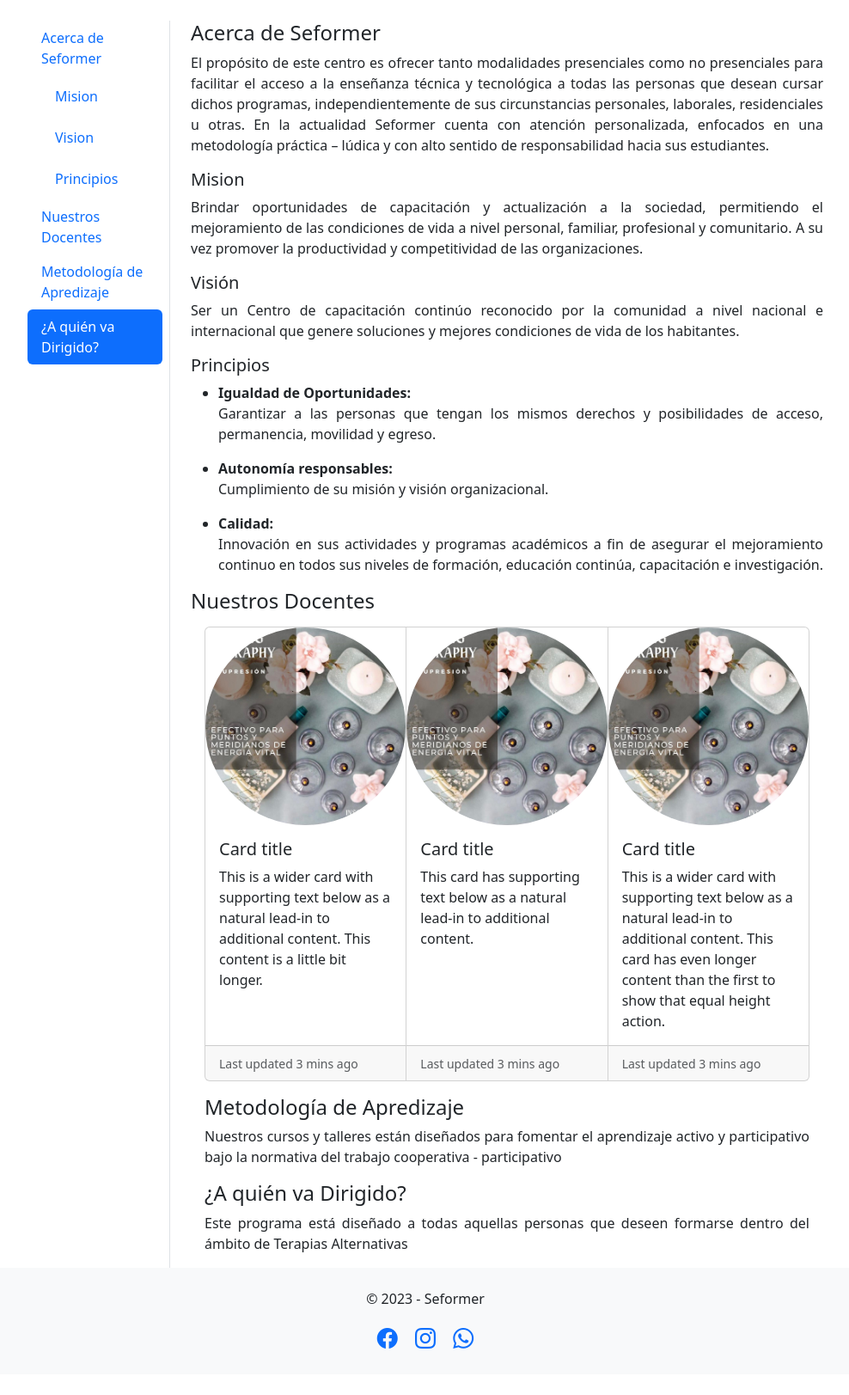
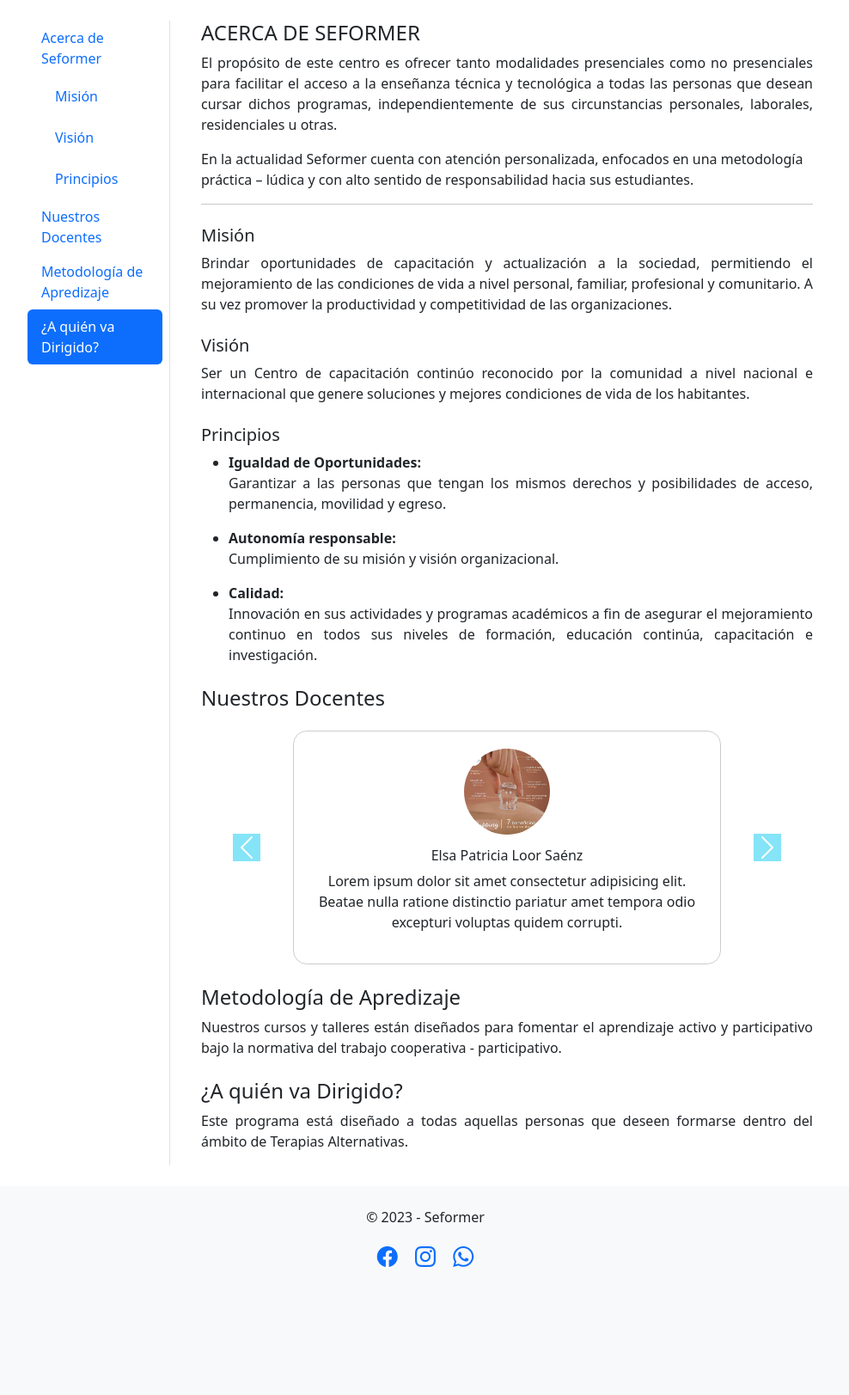
Before and after one commit to DarwinVLA/Seformer, a Django app: page /sobre_nosotros/ in a window 1280 px wide. Shown: the part 104-1727 px from the top of the page at 86% size, without its empty margins (145-1133 px from the left). After the commit the page ends 1578 px from the top, so only its background shows below. Run offline with Django 4.2, Linux system fonts and the light colour scheme.

Commit message:
Acabada Vista Sobre Nosotros

```diff
--- a/Seformer/Shell/static/css/styles.css
+++ b/Seformer/Shell/static/css/styles.css
@@ -31,4 +31,30 @@
   height: 200px;
   overflow: hidden;
   border-radius: 8px;
+}
+
+.card-docentes {
+  margin: 0 auto;
+  width: 70%;
+  display: flex;
+  flex-direction: column;
+  border: 1px solid #ccc;
+  padding: 20px;
+  border-radius: 16px;
+}
+.card-docentes-img {
+  max-width: 100px;
+  max-height: 100px;
+  border-radius: 50%;
+  margin: 0 auto 15px;
+  overflow: hidden;
+}
+.card-docentes-body {
+  text-align: center;
+}
+
+@media (max-width: 768px) {
+  .card-docentes-body p {
+    text-align: justify;
+  }
 }/*# sourceMappingURL=styles.css.map */
--- a/Seformer/Shell/static/css/styles.scss
+++ b/Seformer/Shell/static/css/styles.scss
@@ -34,3 +34,33 @@
     overflow: hidden;
     border-radius: 8px;
 }
+
+.card-docentes {
+    margin: 0 auto;
+    width: 70%;
+    display: flex;
+    flex-direction: column;
+    border: 1px solid #ccc;
+    padding: 20px;
+    border-radius: 16px;
+
+    &-img {
+        max-width: 100px;
+        max-height: 100px;
+        border-radius: 50%;
+        margin: 0 auto 15px;
+        overflow: hidden;
+    }
+
+    &-body {
+        text-align: center;
+    }
+}
+
+@media (max-width: 768px) {
+    .card-docentes-body {
+        p {
+            text-align: justify;
+        }
+    }
+}
--- a/Seformer/Shell/templates/sobre_nosotros.html
+++ b/Seformer/Shell/templates/sobre_nosotros.html
@@ -2,7 +2,8 @@
 {% load static %}
 
 {% block main_content %}
-<!---->
+
+<!-- SCROLLSPY -->
 <div class="container my-4">
   <div class="row justify-content-center">
     <div class="col-2 d-none d-lg-block">
@@ -10,8 +11,8 @@
         <nav class="nav nav-pills flex-column">
           <a class="nav-link" href="#item-1">Acerca de Seformer</a>
           <nav class="nav nav-pills flex-column">
-            <a class="nav-link ms-3 my-1" href="#item-1-1">Mision</a>
-            <a class="nav-link ms-3 my-1" href="#item-1-2">Vision</a>
+            <a class="nav-link ms-3 my-1" href="#item-1-1">Misión</a>
+            <a class="nav-link ms-3 my-1" href="#item-1-2">Visión</a>
             <a class="nav-link ms-3 my-1" href="#item-1-3">Principios</a>
           </nav>
           <a class="nav-link" href="#item-2">Nuestros Docentes</a>
@@ -21,100 +22,125 @@
       </nav>
     </div>
 
-    <div class="col-12 col-lg-8">
+    <div class="col-12 col-lg-8 px-5 px-md-4">
       <div data-bs-spy="scroll" data-bs-target="#navbar-example3" data-bs-smooth-scroll="true"
         class="scrollspy-example-2" tabindex="0">
+
+        <!-- ACERCA DE SEFORMER -->
         <div id="item-1">
-          <h4>Acerca de Seformer</h4>
-          <p class="text-justify">El propósito de este centro es ofrecer tanto modalidades presenciales como no presenciales para facilitar
-            el
-            acceso a la enseñanza técnica y tecnológica a todas las personas que desean cursar dichos programas,
-            independientemente
-            de sus circunstancias personales, laborales, residenciales u otras.
-            En la actualidad Seformer cuenta con atención personalizada, enfocados en una metodología práctica – lúdica
-            y con alto
-            sentido de responsabilidad hacia sus estudiantes.</p>
+          <h4>ACERCA DE SEFORMER</h4>
+          <p class="text-justify">El propósito de este centro es ofrecer tanto modalidades presenciales como no
+            presenciales para facilitar el acceso a la enseñanza técnica y tecnológica a todas las personas que desean
+            cursar dichos programas, independientemente de sus circunstancias personales, laborales, residenciales u
+            otras.</p>
+          <p> En la actualidad Seformer cuenta con atención personalizada, enfocados en una metodología práctica –
+            lúdica y con alto sentido de responsabilidad hacia sus estudiantes.</p>
         </div>
-        <div id="item-1-1">
-          <h5>Mision</h5>
-          <p  class="text-justify" > Brindar oportunidades de capacitación y actualización a la sociedad, permitiendo el mejoramiento de las
-            condiciones de vida
-            a nivel personal, familiar, profesional y comunitario. A su vez promover la productividad y competitividad
-            de las organizaciones.</p>
+
+        <hr>
+
+        <!-- MISIÓN -->
+        <div id="item-1-1" class="my-4">
+          <h5>Misión</h5>
+          <p class="text-justify"> Brindar oportunidades de capacitación y actualización a la sociedad, permitiendo el
+            mejoramiento de las condiciones de vida a nivel personal, familiar, profesional y comunitario. A su vez
+            promover la productividad y competitividad de las organizaciones.</p>
         </div>
-        <div id="item-1-2">
+
+        <!-- VISIÓN -->
+        <div id="item-1-2" class="my-4">
           <h5>Visión</h5>
-          <p  class="text-justify" >Ser un Centro de capacitación continúo reconocido por la comunidad a nivel nacional e internacional que
-            genere soluciones y
-            mejores condiciones de vida de los habitantes.</p>
+          <p class="text-justify">Ser un Centro de capacitación continúo reconocido por la comunidad a nivel nacional e
+            internacional que genere soluciones y mejores condiciones de vida de los habitantes.</p>
         </div>
-        <div id="item-1-3">
+
+        <!-- PRINCIPIOS -->
+        <div id="item-1-3" class="my-4">
           <h5>Principios</h5>
           <ul>
             <li>
               <span class="fw-semibold">Igualdad de Oportunidades:</span>
-              <p class="text-justify">Garantizar a las personas que tengan los mismos derechos y posibilidades de acceso, permanencia,
-                movilidad y egreso.</p>
+              <p class="text-justify">Garantizar a las personas que tengan los mismos derechos y posibilidades de
+                acceso, permanencia, movilidad y egreso.</p>
             </li>
             <li>
-              <span class="fw-semibold">Autonomía responsables:</span>
-              <p  class="text-justify">Cumplimiento de su misión y visión organizacional.</p>
+              <span class="fw-semibold">Autonomía responsable:</span>
+              <p class="text-justify">Cumplimiento de su misión y visión organizacional.</p>
             </li>
             <li>
-              <span class="fw-semibold">Calidad: </span>
-              <p  class="text-justify">Innovación en sus actividades y programas académicos a fin de asegurar el mejoramiento continuo en
-                todos sus niveles de formación, educación continúa, capacitación e investigación.</p>
+              <span class="fw-semibold">Calidad:</span>
+              <p class="text-justify">Innovación en sus actividades y programas académicos a fin de asegurar el
+                mejoramiento continuo en todos sus niveles de formación, educación continúa, capacitación e
+                investigación.</p>
             </li>
           </ul>
         </div>
-        <div id="item-2">
+
+        <!-- NUESTROS DOCENTES -->
+        <div id="item-2" class="my-4">
           <h4>Nuestros Docentes</h4>
-          <div class="m-3">
-            <div class="card-group mb-3">
-              <div class="card">
-                <img src="{% static 'img/imagen3.png' %}" class="card-img-top rounded-circle" alt="...">
-                <div class="card-body">
-                  <h5 class="card-title">Card title</h5>
-                  <p class="card-text">This is a wider card with supporting text below as a natural lead-in to additional
-                    content. This content is a little bit longer.</p>
-                </div>
-                <div class="card-footer">
-                  <small class="text-body-secondary">Last updated 3 mins ago</small>
+          <div id="carouselExample" class="carousel slide mt-4" data-bs-ride="carousel">
+            <div class="carousel-inner">
+              <div class="carousel-item active">
+                <div class="card-docentes">
+                  <div class="card-docentes-img">
+                    <img class="img-fluid" src="{% static 'img/imagen1.png' %}" alt="">
+                  </div>
+                  <div class="card-docentes-body">
+                    <h6>Elsa Patricia Loor Saénz</h6>
+                    <p>Lorem ipsum dolor sit amet consectetur adipisicing elit. Beatae nulla
+                      ratione distinctio pariatur amet tempora odio excepturi voluptas quidem corrupti.</p>
+                  </div>
                 </div>
               </div>
-              <div class="card">
-                <img src="{% static 'img/imagen3.png' %}" class="card-img-top rounded-circle" alt="...">
-                <div class="card-body">
-                  <h5 class="card-title">Card title</h5>
-                  <p class="card-text">This card has supporting text below as a natural lead-in to additional content.</p>
-                </div>
-                <div class="card-footer">
-                  <small class="text-body-secondary">Last updated 3 mins ago</small>
+              <div class="carousel-item">
+                <div class="card-docentes">
+                  <div class="card-docentes-img">
+                    <img class="img-fluid" src="{% static 'img/imagen2.png' %}" alt="">
+                  </div>
+                  <div class="card-docentes-body">
+                    <h6>Bob Esponja Paz Suárez</h6>
+                    <p>Lorem ipsum dolor sit amet consectetur adipisicing elit. Beatae nulla
+                      ratione distinctio pariatur amet tempora odio excepturi voluptas quidem corrupti.</p>
+                  </div>
                 </div>
               </div>
-              <div class="card">
-                <img src="{% static 'img/imagen3.png' %}" class="card-img-top rounded-circle" alt="...">
-                <div class="card-body">
-                  <h5 class="card-title">Card title</h5>
-                  <p class="card-text">This is a wider card with supporting text below as a natural lead-in to additional
-                    content. This card has even longer content than the first to show that equal height action.</p>
-                </div>
-                <div class="card-footer">
-                  <small class="text-body-secondary">Last updated 3 mins ago</small>
+              <div class="carousel-item">
+                <div class="card-docentes">
+                  <div class="card-docentes-img">
+                    <img class="img-fluid" src="{% static 'img/imagen3.png' %}" alt="">
+                  </div>
+                  <div class="card-docentes-body">
+                    <h6>Laura Micaela Flor Bustos</h6>
+                    <p>Lorem ipsum dolor sit amet consectetur adipisicing elit. Beatae nulla
+                      ratione distinctio pariatur amet tempora odio excepturi voluptas quidem corrupti.</p>
+                  </div>
                 </div>
               </div>
             </div>
-            <div>
+            <button class="carousel-control-prev" type="button" data-bs-target="#carouselExample" data-bs-slide="prev">
+              <span class="carousel-control-prev-icon bg-info" aria-hidden="true"></span>
+              <span class="visually-hidden">Previous</span>
+            </button>
+            <button class="carousel-control-next" type="button" data-bs-target="#carouselExample" data-bs-slide="next">
+              <span class="carousel-control-next-icon bg-info" aria-hidden="true"></span>
+              <span class="visually-hidden">Next</span>
+            </button>
           </div>
-        <div id="item-3">
+        </div>
+
+        <!-- METODOLOGÍA DE APRENDIZAJE -->
+        <div id="item-3" class="my-4">
           <h4>Metodología de Apredizaje</h4>
-          <p class="text-justify">Nuestros cursos y talleres están diseñados para fomentar el aprendizaje activo y participativo bajo la
-            normativa del trabajo cooperativa - participativo</p>
+          <p class="text-justify">Nuestros cursos y talleres están diseñados para fomentar el aprendizaje activo y
+            participativo bajo la normativa del trabajo cooperativa - participativo.</p>
         </div>
-        <div id="item-4">
+
+        <!-- A QUIÉN VA DIRIGIDO -->
+        <div id="item-4" class="mt-4">
           <h4>¿A quién va Dirigido?</h4>
-          <p class="text-justify">Este programa está diseñado a todas aquellas personas que deseen formarse dentro del ámbito de Terapias
-            Alternativas</p>
+          <p class="text-justify">Este programa está diseñado a todas aquellas personas que deseen formarse dentro
+            del ámbito de Terapias Alternativas.</p>
         </div>
       </div>
     </div>
```
Also changed, not shown: 1 other file.
